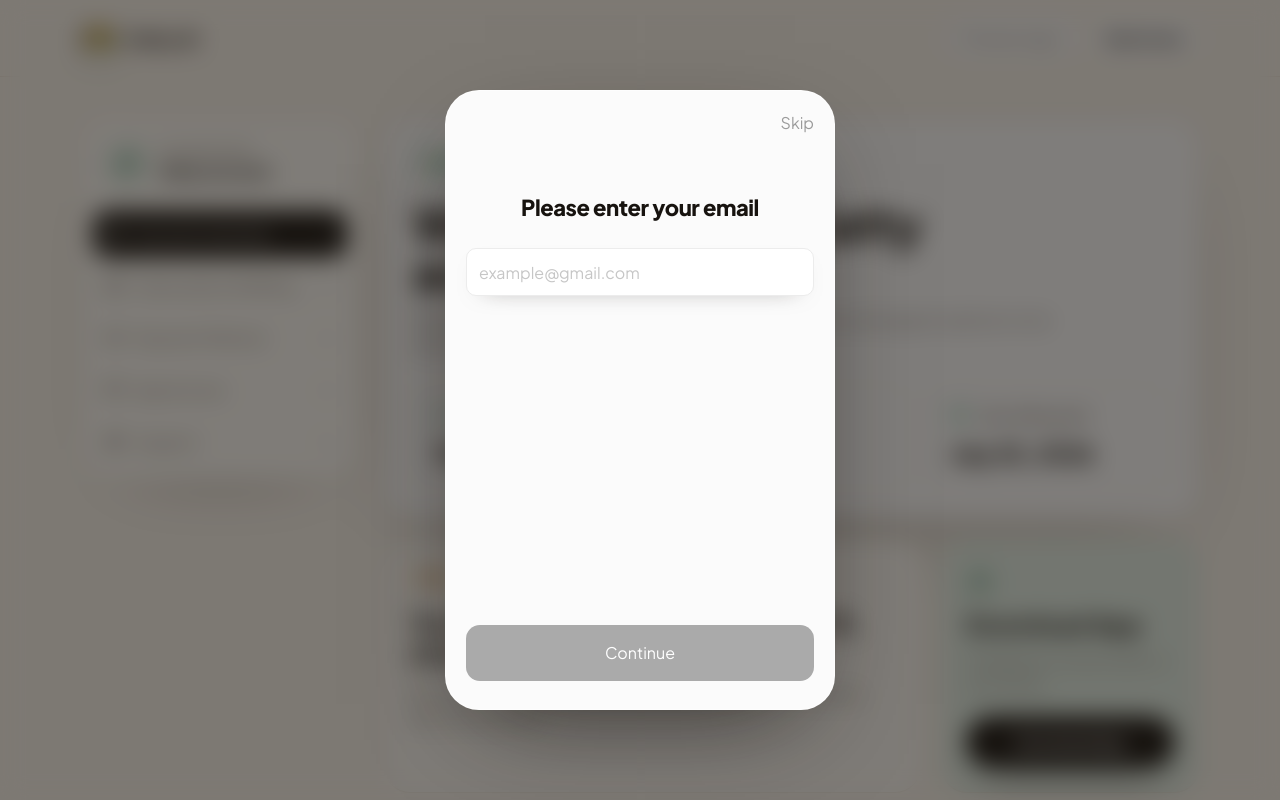
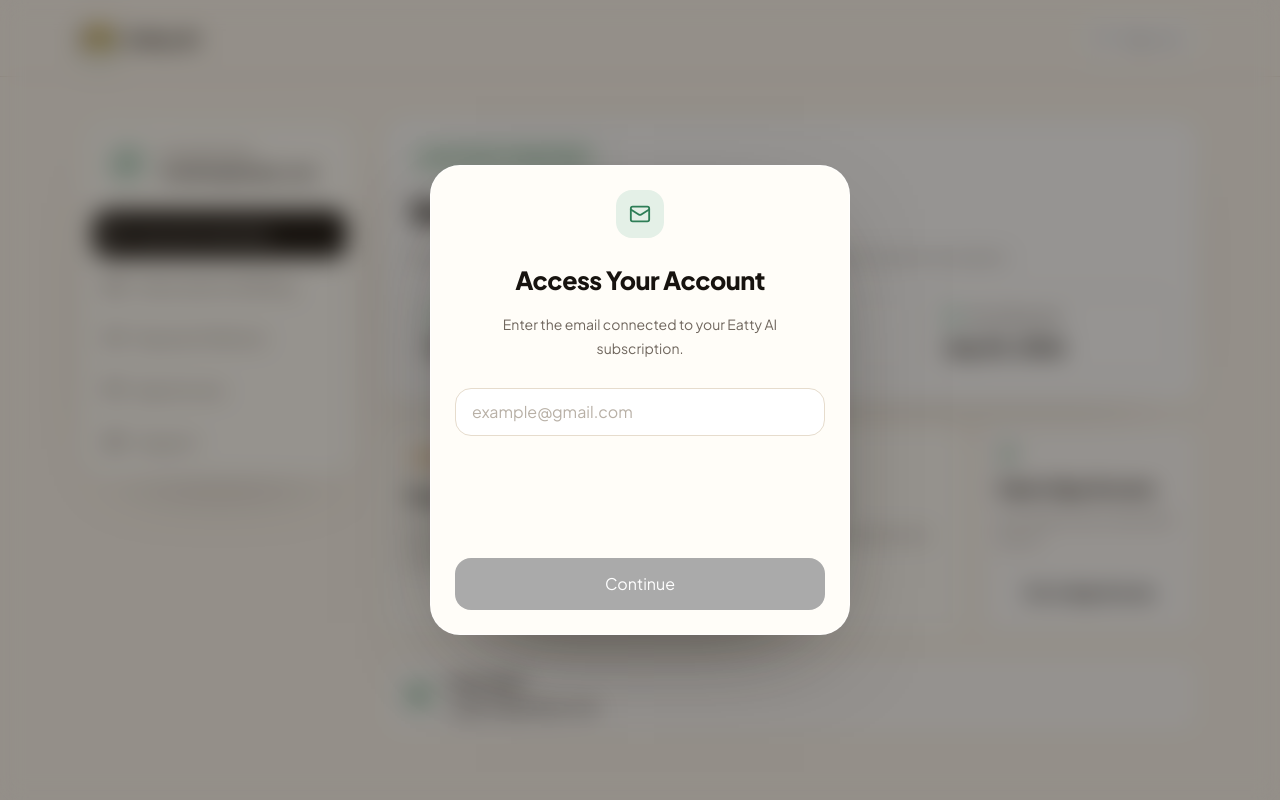
Before and after one commit to PuMeXorg/eatty-ai, a Next.js app: page /account in a window 1280 px wide. Shown: the top 800 px of the page. Built offline with nearby package versions, Linux system fonts and the light colour scheme.

Commit message:
Polish account dashboard UI

```diff
--- a/components/AccountDashboard.tsx
+++ b/components/AccountDashboard.tsx
@@ -6,10 +6,12 @@ import {
   AppWindow,
   CalendarDays,
   CheckCircle2,
-  ChevronRight,
   CreditCard,
   Download,
   LifeBuoy,
+  LogOut,
+  Mail,
+  Send,
   ShieldCheck,
   Sparkles,
   X,
@@ -86,15 +88,14 @@ function statusCopy(status: AccountStatus) {
 
 function SupportCard() {
   return (
-    <section className="rounded-[24px] border border-[var(--line)] bg-[#17130f] p-5 text-white shadow-[0_24px_60px_-42px_rgba(23,19,15,.8)]">
-      <div className="flex items-start gap-4">
-        <span className="grid h-11 w-11 shrink-0 place-items-center rounded-2xl bg-white/10 text-[#ebe85a]">
-          <LifeBuoy size={22} />
+    <section className="rounded-[18px] border border-[var(--line)] bg-white/72 p-4">
+      <div className="flex items-center gap-3">
+        <span className="grid h-9 w-9 shrink-0 place-items-center rounded-xl bg-[#e4f0e7] text-[var(--green-deep)]">
+          <LifeBuoy size={18} />
         </span>
-        <div>
-          <h3 className="text-lg font-extrabold">Have a question or need help?</h3>
-          <p className="mt-2 text-sm leading-6 text-white/68">You can contact us anytime at:</p>
-          <a className="mt-2 inline-flex font-extrabold text-white underline underline-offset-4" href={`mailto:${supportEmail}`}>
+        <div className="min-w-0">
+          <h3 className="text-sm font-extrabold">Need help?</h3>
+          <a className="mt-1 inline-flex text-sm font-semibold text-[var(--green-deep)] underline underline-offset-4" href={`mailto:${supportEmail}`}>
             {supportEmail}
           </a>
         </div>
@@ -141,7 +142,7 @@ function ActionModal({
             <button
               type="button"
               onClick={() => {
-                onDone("Cancellation request preview completed.");
+                onDone("Subscription cancellation request received.");
                 onClose();
               }}
               className="btn btn-primary"
@@ -154,15 +155,15 @@ function ActionModal({
             <button
               type="button"
               onClick={() => {
-                onDone("Stripe payment method update preview opened.");
+                onDone("Payment method update started.");
                 onClose();
               }}
               className="btn btn-secondary"
             >
-              Mark as opened
+              Continue here
             </button>
             <Link href="/checkout?plan=yearly" className="btn btn-primary">
-              Open billing preview
+              Open billing
             </Link>
           </div>
         )}
@@ -186,24 +187,26 @@ function LoginModal({ onClose }: { onClose: () => void }) {
   }, [step]);
 
   return (
-    <div className="fixed inset-0 z-50 grid place-items-center bg-[#17130f]/55 px-4 py-8 backdrop-blur-md">
-      <div className="relative min-h-[560px] w-full max-w-[390px] rounded-[34px] border border-white/60 bg-[#fbfbfb] px-5 pb-7 pt-5 shadow-[0_34px_100px_-40px_rgba(23,19,15,.8)] md:min-h-[620px]">
-        <button type="button" onClick={onClose} className="absolute right-5 top-5 text-xs font-semibold text-[#9b9b9b]">
-          Skip
-        </button>
-
+    <div className="fixed inset-0 z-50 grid place-items-center bg-[#17130f]/45 px-4 py-8 backdrop-blur-md">
+      <div className="relative w-full max-w-[420px] rounded-[30px] border border-white/70 bg-[var(--paper)] p-6 shadow-[0_34px_100px_-46px_rgba(23,19,15,.75)]">
         {step === "email" ? (
           <form
-            className="flex min-h-[510px] flex-col pt-20 md:min-h-[570px]"
+            className="flex min-h-[420px] flex-col"
             onSubmit={(event) => {
               event.preventDefault();
               if (emailReady) setStep("code");
             }}
           >
-            <h2 className="text-center text-[22px] font-extrabold tracking-[-.02em]">Please enter your email</h2>
-            <label className="mt-6 block">
+            <span className="mx-auto grid h-12 w-12 place-items-center rounded-2xl bg-[#e4f0e7] text-[var(--green-deep)]">
+              <Mail size={22} />
+            </span>
+            <h2 className="mt-6 text-center text-[25px] font-extrabold tracking-[-.02em]">Access Your Account</h2>
+            <p className="mx-auto mt-3 max-w-[310px] text-center text-sm leading-6 text-[var(--muted)]">
+              Enter the email connected to your Eatty AI subscription.
+            </p>
+            <label className="mt-7 block">
               <input
-                className="h-12 w-full rounded-[10px] border border-[#ececec] bg-white px-3 text-sm shadow-[0_8px_24px_-18px_rgba(23,19,15,.55)] outline-none placeholder:text-[#c6c6c6] focus:border-[var(--green)]"
+                className="h-12 w-full rounded-2xl border border-[var(--line)] bg-white px-4 text-sm shadow-[0_10px_28px_-24px_rgba(23,19,15,.55)] outline-none placeholder:text-[#b8b0a6] focus:border-[var(--green)]"
                 type="email"
                 value={email}
                 placeholder="example@gmail.com"
@@ -214,7 +217,7 @@ function LoginModal({ onClose }: { onClose: () => void }) {
             <button
               type="submit"
               disabled={!emailReady}
-              className={`mt-auto h-14 w-full rounded-[14px] text-sm font-extrabold text-white transition ${
+              className={`mt-auto h-13 w-full rounded-2xl text-sm font-extrabold text-white transition ${
                 emailReady ? "bg-[#17130f]" : "cursor-not-allowed bg-[#aaa]"
               }`}
             >
@@ -223,14 +226,17 @@ function LoginModal({ onClose }: { onClose: () => void }) {
           </form>
         ) : (
           <form
-            className="flex min-h-[510px] flex-col pt-20 md:min-h-[570px]"
+            className="flex min-h-[420px] flex-col"
             onSubmit={(event) => {
               event.preventDefault();
               if (codeReady) onClose();
             }}
           >
-            <h2 className="text-center text-[22px] font-extrabold tracking-[-.02em]">Enter the code</h2>
-            <p className="mx-auto mt-4 max-w-[285px] text-center text-[11px] font-medium leading-4 text-[#4f4f4f]">
+            <span className="mx-auto grid h-12 w-12 place-items-center rounded-2xl bg-[#e4f0e7] text-[var(--green-deep)]">
+              <Mail size={22} />
+            </span>
+            <h2 className="mt-6 text-center text-[25px] font-extrabold tracking-[-.02em]">Enter the code</h2>
+            <p className="mx-auto mt-3 max-w-[300px] text-center text-xs font-medium leading-5 text-[var(--muted)]">
               We sent a login code to {email || "example@gmail.com"}. Check your inbox including Spam folder.
             </p>
             <div className="mt-8 grid grid-cols-4 gap-3 px-8">
@@ -278,7 +284,7 @@ function LoginModal({ onClose }: { onClose: () => void }) {
             <button
               type="submit"
               disabled={!codeReady}
-              className={`mt-auto h-14 w-full rounded-[14px] text-sm font-extrabold text-white transition ${
+              className={`mt-auto h-13 w-full rounded-2xl text-sm font-extrabold text-white transition ${
                 codeReady ? "bg-[#17130f]" : "cursor-not-allowed bg-[#aaa]"
               }`}
             >
@@ -296,36 +302,36 @@ function LoginModal({ onClose }: { onClose: () => void }) {
 
 function Metric({ label, value, icon: Icon }: { label: string; value: string; icon: typeof Sparkles }) {
   return (
-    <div className="rounded-[22px] border border-[var(--line)] bg-white p-5">
-      <div className="flex items-center gap-3 text-sm font-bold text-[var(--muted)]">
-        <Icon size={18} className="text-[var(--green)]" />
+    <div className="rounded-[18px] border border-[var(--line)] bg-white/80 p-4">
+      <div className="flex items-center gap-2 text-xs font-bold text-[var(--muted)]">
+        <Icon size={16} className="text-[var(--green)]" />
         {label}
       </div>
-      <p className="mt-3 text-2xl font-extrabold tracking-tight">{value}</p>
+      <p className="mt-2 text-xl font-extrabold tracking-tight">{value}</p>
     </div>
   );
 }
 
-function Overview() {
+function Overview({ onGoAccess }: { onGoAccess: () => void }) {
   const copy = statusCopy(account.status);
 
   return (
     <div className="space-y-5">
-      <section className="rounded-[30px] border border-[var(--line)] bg-white p-5 shadow-[var(--shadow)] md:p-7">
+      <section className="rounded-[24px] border border-[var(--line)] bg-white p-5 shadow-[0_22px_70px_-58px_rgba(23,19,15,.55)] md:p-6">
         <span className="eyebrow">Account overview</span>
-        <h1 className="mt-5 max-w-2xl text-3xl font-extrabold tracking-tight md:text-5xl">Welcome to your Eatty account.</h1>
-        <p className="mt-3 max-w-2xl text-[var(--muted)]">Manage your subscription, payment method, app access, and support options in one place.</p>
-        <div className="mt-7 grid gap-4 md:grid-cols-3">
+        <h1 className="mt-4 max-w-2xl text-2xl font-extrabold tracking-tight md:text-4xl">Welcome back.</h1>
+        <p className="mt-3 max-w-2xl text-sm leading-6 text-[var(--muted)]">Manage your subscription, payment method, app access, and support options in one place.</p>
+        <div className="mt-6 grid gap-3 md:grid-cols-3">
           <Metric label="Account status" value={account.status} icon={CheckCircle2} />
           <Metric label="Current plan" value={account.plan} icon={Sparkles} />
           <Metric label="Next billing date" value={account.nextBillingDate} icon={CalendarDays} />
         </div>
       </section>
 
-      <section className="grid gap-5 lg:grid-cols-[1.35fr_.65fr]">
-        <div className="rounded-[26px] border border-[var(--line)] bg-[var(--paper)] p-6">
+      <section className="grid gap-4 lg:grid-cols-[1.45fr_.55fr]">
+        <div className="rounded-[20px] border border-[var(--line)] bg-[var(--paper)] p-5">
           <span className={`inline-flex rounded-full px-3 py-1 text-xs font-extrabold ${statusStyles[account.status]}`}>{account.status}</span>
-          <h2 className="mt-4 text-2xl font-extrabold">{copy.title}</h2>
+          <h2 className="mt-3 text-xl font-extrabold">{copy.title}</h2>
           <p className="mt-3 max-w-2xl text-sm leading-6 text-[var(--muted)]">{copy.body}</p>
           {copy.action ? (
             <Link href="/checkout?plan=yearly" className="btn btn-primary mt-5 w-fit">
@@ -333,13 +339,13 @@ function Overview() {
             </Link>
           ) : null}
         </div>
-        <div className="rounded-[26px] border border-[var(--line)] bg-[#e4f0e7] p-6">
-          <Download className="text-[var(--green-deep)]" size={28} />
-          <h2 className="mt-4 text-2xl font-extrabold">Download App</h2>
-          <p className="mt-2 text-sm leading-6 text-[var(--muted)]">Install Eatty to use your plan on your iPhone.</p>
-          <a href="https://apps.apple.com/us/app/eatty-healthy-cooking-recipes/id6756583556" className="btn btn-primary mt-5 w-full">
-            Download App
-          </a>
+        <div className="rounded-[18px] border border-[var(--line)] bg-white/70 p-4">
+          <Download className="text-[var(--green-deep)]" size={22} />
+          <h2 className="mt-3 text-lg font-extrabold">Open App Access</h2>
+          <p className="mt-2 text-xs leading-5 text-[var(--muted)]">Go to App Access to download Eatty AI.</p>
+          <button type="button" onClick={onGoAccess} className="btn btn-secondary mt-4 min-h-[44px] w-full text-sm">
+            Go to App Access
+          </button>
         </div>
       </section>
     </div>
@@ -351,17 +357,17 @@ function Billing({ onAction }: { onAction: (data: ActionModalData) => void }) {
 
   return (
     <div className="space-y-5">
-      <section className="rounded-[30px] border border-[var(--line)] bg-white p-6 shadow-[var(--shadow)]">
+      <section className="rounded-[24px] border border-[var(--line)] bg-white p-5 shadow-[0_22px_70px_-58px_rgba(23,19,15,.55)] md:p-6">
         <span className="eyebrow">Subscription & Billing</span>
-        <div className="mt-6 grid gap-4 md:grid-cols-2">
+        <div className="mt-6 grid gap-3 md:grid-cols-2">
           <Metric label="Current plan" value={account.plan} icon={Sparkles} />
           <Metric label="Account status" value={account.status} icon={CheckCircle2} />
         </div>
-        <div className="mt-5 rounded-[24px] border border-[var(--line)] bg-[var(--cream)] p-5">
-          <h2 className="text-xl font-extrabold">{copy.title}</h2>
+        <div className="mt-4 rounded-[18px] border border-[var(--line)] bg-[var(--cream)]/70 p-4">
+          <h2 className="text-lg font-extrabold">{copy.title}</h2>
           <p className="mt-2 text-sm leading-6 text-[var(--muted)]">{copy.body}</p>
         </div>
-        <div className="mt-5 rounded-[24px] border border-[var(--line)] bg-white p-5">
+        <div className="mt-4 rounded-[18px] border border-[var(--line)] bg-white p-4">
           <h3 className="text-sm font-extrabold uppercase tracking-[.14em] text-[var(--muted)]">Cancellation Deadline</h3>
           <p className="mt-2 text-sm leading-6 text-[var(--muted)]">Cancel at least 1 day before the next billing date to avoid renewal.</p>
           <button
@@ -370,7 +376,7 @@ function Billing({ onAction }: { onAction: (data: ActionModalData) => void }) {
               onAction({
                 type: "cancel",
                 title: "Cancel subscription?",
-                body: "This preview shows the cancellation step. In production this action should call Stripe Billing or your backend, then update the account status.",
+                body: "Your premium access will remain available until the end of the current billing period. You can renew your plan anytime from this account page.",
               })
             }
             className="btn btn-secondary mt-5 w-fit"
@@ -385,10 +391,10 @@ function Billing({ onAction }: { onAction: (data: ActionModalData) => void }) {
 
 function Payment({ onAction }: { onAction: (data: ActionModalData) => void }) {
   return (
-    <div className="grid gap-5 lg:grid-cols-[1.1fr_.9fr]">
-      <section className="rounded-[30px] border border-[var(--line)] bg-white p-6 shadow-[var(--shadow)]">
+    <div className="space-y-4">
+      <section className="rounded-[24px] border border-[var(--line)] bg-white p-5 shadow-[0_22px_70px_-58px_rgba(23,19,15,.55)] md:p-6">
         <span className="eyebrow">Payment Method</span>
-        <div className="mt-6 rounded-[26px] border border-[var(--line)] bg-[var(--paper)] p-5">
+        <div className="mt-6 rounded-[20px] border border-[var(--line)] bg-[var(--paper)] p-5">
           <div className="flex items-start gap-4">
             <span className="grid h-12 w-12 shrink-0 place-items-center rounded-2xl bg-[#e4f0e7] text-[var(--green-deep)]">
               <CreditCard size={24} />
@@ -408,22 +414,21 @@ function Payment({ onAction }: { onAction: (data: ActionModalData) => void }) {
               onAction({
                 type: "payment",
                 title: "Update payment method",
-                body: "This button is ready for a Stripe Customer Portal or setup-intent flow. The preview opens a billing placeholder so the click has a clear result.",
+                body: "Continue to update the card used for Eatty AI subscription renewals.",
               })
             }
-            className="btn btn-primary mt-6 w-full md:w-fit"
+            className="btn btn-secondary mt-6 w-full md:w-fit"
           >
             Update Payment Method
           </button>
         </div>
       </section>
-      <section className="rounded-[30px] border border-[var(--line)] bg-[#17130f] p-6 text-white shadow-[var(--shadow)]">
-        <ShieldCheck className="text-[#ebe85a]" size={30} />
-        <h2 className="mt-5 text-2xl font-extrabold">Payment Security</h2>
-        <p className="mt-3 text-sm leading-6 text-white/68">
+      <div className="flex gap-3 px-1 text-sm leading-6 text-[var(--muted)]">
+        <ShieldCheck className="mt-1 shrink-0 text-[var(--green-deep)]" size={18} />
+        <p>
           Your payment details are processed securely by Stripe. Our company does not store your full card number or CVC.
         </p>
-      </section>
+      </div>
     </div>
   );
 }
@@ -438,33 +443,30 @@ function Access() {
 
   return (
     <div className="space-y-5">
-      <section className="rounded-[30px] border border-[var(--line)] bg-white p-6 shadow-[var(--shadow)]">
-        <span className="eyebrow">App Access</span>
-        <div className="mt-6 grid gap-5 lg:grid-cols-[.9fr_1.1fr]">
-          <div className="rounded-[26px] border border-[var(--line)] bg-[#e4f0e7] p-6">
+      <section className="rounded-[24px] border border-[var(--line)] bg-white p-5 shadow-[0_22px_70px_-58px_rgba(23,19,15,.55)] md:p-6">
+        <div className="rounded-[24px] bg-[#e4f0e7] p-5 md:p-6">
             <AppWindow className="text-[var(--green-deep)]" size={30} />
-            <h2 className="mt-5 text-2xl font-extrabold">Download and sign in automatically</h2>
+            <h2 className="mt-5 text-2xl font-extrabold">Access Your Account</h2>
             <p className="mt-3 text-sm leading-6 text-[var(--muted)]">
               Use the secure app link below. When possible, Eatty will open the app and sign you in automatically.
             </p>
             <a href="https://apps.apple.com/us/app/eatty-healthy-cooking-recipes/id6756583556" className="btn btn-primary mt-5 w-full">
-              Download App
+              Download Eatty AI
             </a>
             <p className="mt-4 text-xs leading-5 text-[var(--muted)]">
               Automatic sign-in may depend on your device, browser, and app installation status.
             </p>
-          </div>
-          <div className="rounded-[26px] border border-[var(--line)] bg-[var(--paper)] p-6">
-            <h2 className="text-2xl font-extrabold">Manual login</h2>
+        </div>
+        <div className="mt-6 border-t border-[var(--line)] pt-6">
+            <h2 className="text-xl font-extrabold">Manual login</h2>
             <div className="mt-5 space-y-3">
               {steps.map((step, index) => (
-                <div key={step} className="flex gap-3 rounded-2xl bg-white p-4">
+                <div key={step} className="flex gap-3 rounded-2xl border border-[var(--line)] bg-[var(--paper)] p-4">
                   <span className="grid h-8 w-8 shrink-0 place-items-center rounded-full bg-[var(--green)] text-sm font-extrabold text-white">{index + 1}</span>
                   <p className="text-sm font-semibold leading-6">{step}</p>
                 </div>
               ))}
             </div>
-          </div>
         </div>
       </section>
     </div>
@@ -472,11 +474,47 @@ function Access() {
 }
 
 function Support() {
+  const [sent, setSent] = useState(false);
+
   return (
-    <section className="rounded-[30px] border border-[var(--line)] bg-white p-6 shadow-[var(--shadow)]">
+    <section className="rounded-[24px] border border-[var(--line)] bg-white p-5 shadow-[0_22px_70px_-58px_rgba(23,19,15,.55)] md:p-6">
       <span className="eyebrow">Support</span>
-      <h1 className="mt-5 text-3xl font-extrabold tracking-tight">We are here to help.</h1>
-      <p className="mt-3 max-w-xl text-[var(--muted)]">Subscription, payment, and login questions can be sent directly to the Eatty support team.</p>
+      <h1 className="mt-5 text-3xl font-extrabold tracking-tight">How can we help?</h1>
+      <p className="mt-3 max-w-xl text-sm leading-6 text-[var(--muted)]">Send a message to the Eatty AI support team. We will reply to your subscription email.</p>
+      <form
+        className="mt-6 grid gap-4"
+        onSubmit={(event) => {
+          event.preventDefault();
+          setSent(true);
+        }}
+      >
+        <label className="block text-sm font-extrabold">
+          Email
+          <input
+            className="mt-2 h-12 w-full rounded-2xl border border-[var(--line)] bg-[var(--paper)] px-4 outline-none focus:border-[var(--green)]"
+            defaultValue={account.email}
+            type="email"
+          />
+        </label>
+        <label className="block text-sm font-extrabold">
+          Message
+          <textarea
+            className="mt-2 min-h-[130px] w-full resize-none rounded-2xl border border-[var(--line)] bg-[var(--paper)] px-4 py-3 outline-none focus:border-[var(--green)]"
+            placeholder="Tell us what you need help with..."
+          />
+        </label>
+        <button type="submit" className="btn btn-secondary w-fit">
+          <Send size={17} />
+          Send message
+        </button>
+        {sent ? <p className="text-sm font-semibold text-[var(--green-deep)]">Your message has been prepared for support.</p> : null}
+      </form>
+      <div className="mt-6 rounded-[18px] border border-[var(--line)] bg-[#e4f0e7]/55 p-4">
+        <p className="text-sm font-extrabold">Prefer email?</p>
+        <a className="mt-1 inline-flex text-sm font-semibold text-[var(--green-deep)] underline underline-offset-4" href={`mailto:${supportEmail}`}>
+          {supportEmail}
+        </a>
+      </div>
     </section>
   );
 }
@@ -499,12 +537,16 @@ export default function AccountDashboard() {
         <div className="container-page flex h-[76px] items-center justify-between gap-4">
           <Brand />
           <div className="flex items-center gap-3">
-            <button onClick={() => setLoginOpen(true)} className="hidden rounded-full border border-[var(--line)] bg-white px-4 py-2 text-sm font-extrabold text-[var(--muted)] md:inline-flex">
-              Preview login
+            <button
+              onClick={() => {
+                showToast("You have been signed out.");
+                setLoginOpen(true);
+              }}
+              className="inline-flex items-center gap-2 rounded-full border border-[var(--line)] bg-white px-4 py-2 text-sm font-extrabold text-[var(--muted)] hover:text-[var(--ink)]"
+            >
+              <LogOut size={16} />
+              Sign out
             </button>
-            <Link href="/" className="rounded-full border border-[var(--line)] bg-white px-4 py-2 text-sm font-extrabold">
-              Back home
-            </Link>
           </div>
         </div>
       </header>
@@ -517,7 +559,7 @@ export default function AccountDashboard() {
             </span>
             <div>
               <p className="text-xs font-extrabold uppercase tracking-[.14em] text-[var(--faint)]">Dashboard</p>
-              <p className="font-extrabold">Eatty account</p>
+              <p className="break-all text-sm font-extrabold">{account.email}</p>
             </div>
           </div>
           <nav className="grid gap-1">
@@ -536,7 +578,6 @@ export default function AccountDashboard() {
                     <Icon size={18} />
                     {item.label}
                   </span>
-                  <ChevronRight size={17} className={selected ? "text-white/65" : "text-[var(--faint)]"} />
                 </button>
               );
             })}
@@ -544,7 +585,7 @@ export default function AccountDashboard() {
         </aside>
 
         <section className="min-w-0 space-y-5">
-          {active === "overview" ? <Overview /> : null}
+          {active === "overview" ? <Overview onGoAccess={() => setActive("access")} /> : null}
           {active === "billing" ? <Billing onAction={setActionModal} /> : null}
           {active === "payment" ? <Payment onAction={setActionModal} /> : null}
           {active === "access" ? <Access /> : null}
```
Also changed, not shown: app/page.tsx (+1 -1 lines), components/Header.tsx (+3 -6 lines).
